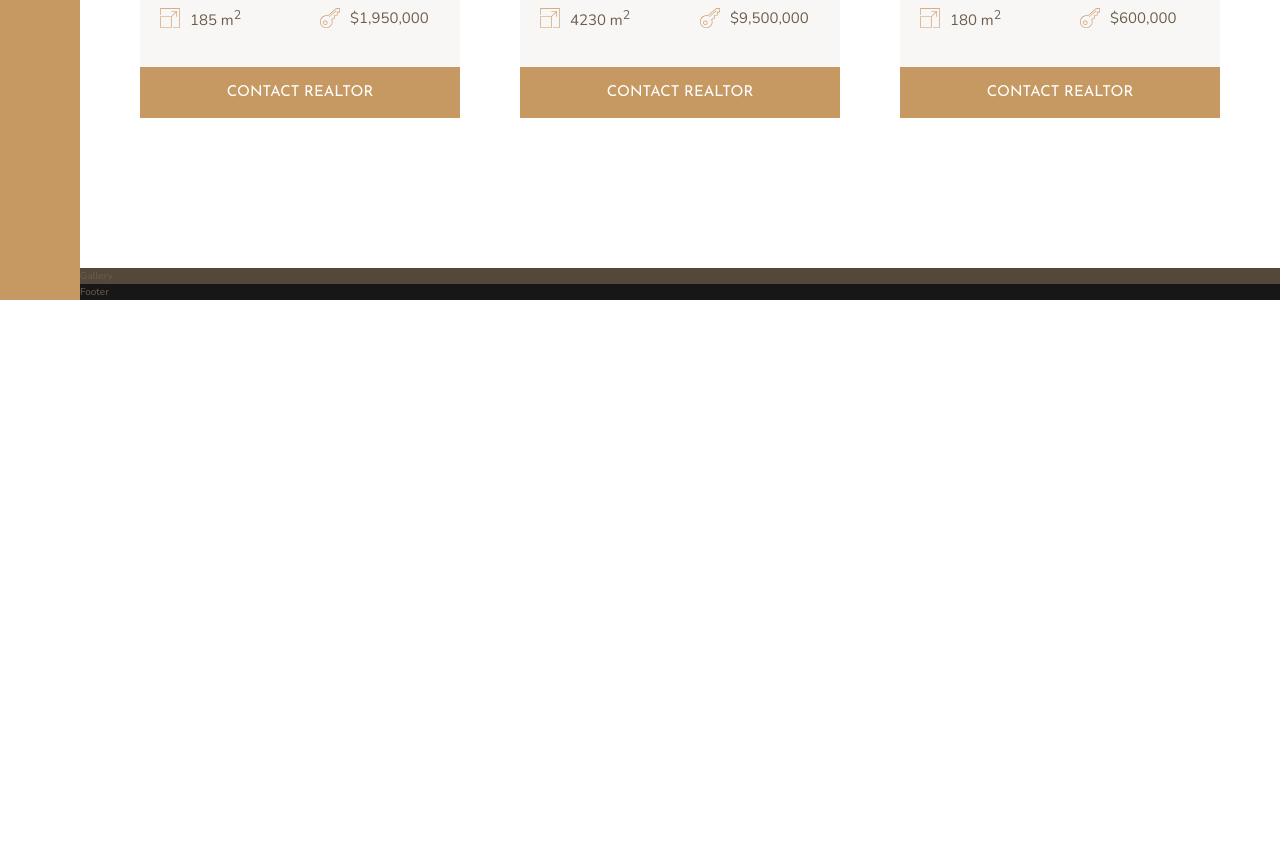
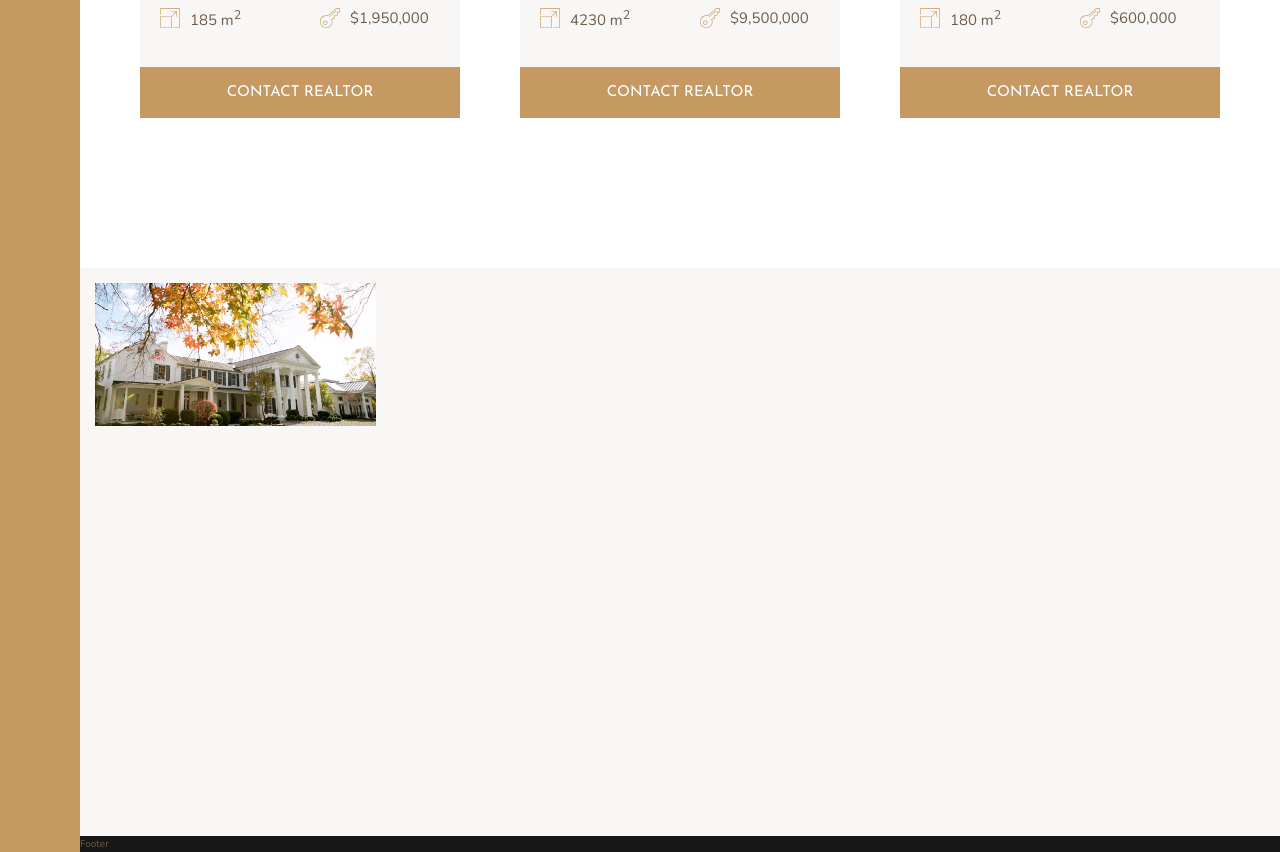
Before and after one commit to Isynopoulos1/nexterproject, a website: page index.html in a window 1280 px wide. Shown: the part 2720-3572 px from the top of the page. Before the commit the page ends 3020 px from the top, so only its background shows below. Drawn offline with nearby package versions, Linux system fonts and the light colour scheme.

Commit message:
building the gallery part 1

```diff
--- a/index.html
+++ b/index.html
@@ -297,7 +297,11 @@
         <button class="btn home__btn">Contact realtor</button>
       </div>
     </section>
-    <section class="gallery">Gallery</section>
+    <section class="gallery">
+      <figure class="gallery__item gallery__item--1">
+        <img src="img/gal-1.jpeg" alt="Gallery image 1" class="gallery__img" />
+      </figure>
+    </section>
     <footer class="footer">Footer</footer>
   </body>
 </html>
--- a/sass/_gallery.scss
+++ b/sass/_gallery.scss
@@ -1,4 +1,26 @@
 .gallery {
-  background-color: $color-grey-dark-1;
+  background-color: $color-grey-light-1;
   grid-column: full-start / full-end;
+
+  display: grid;
+  /*grid-template-columns: repeat(8, 1fr);
+  grid-template-rows: repeat(7, 5vw);*/
+  grid-template: repeat(7, 5vw) / repeat(8, 1fr);
+
+  grid-gap: 1.5rem;
+  padding: 1.5rem;
+
+  &__item {
+    &--1 {
+      grid-row: 1 / span 2;
+      grid-column: 1 / span 2;
+    }
+  }
+
+  &__img {
+    width: 100%;
+    height: 100%;
+    object-fit: cover;
+    display: block;
+  }
 }
```
Also changed, not shown: css/style.css.
